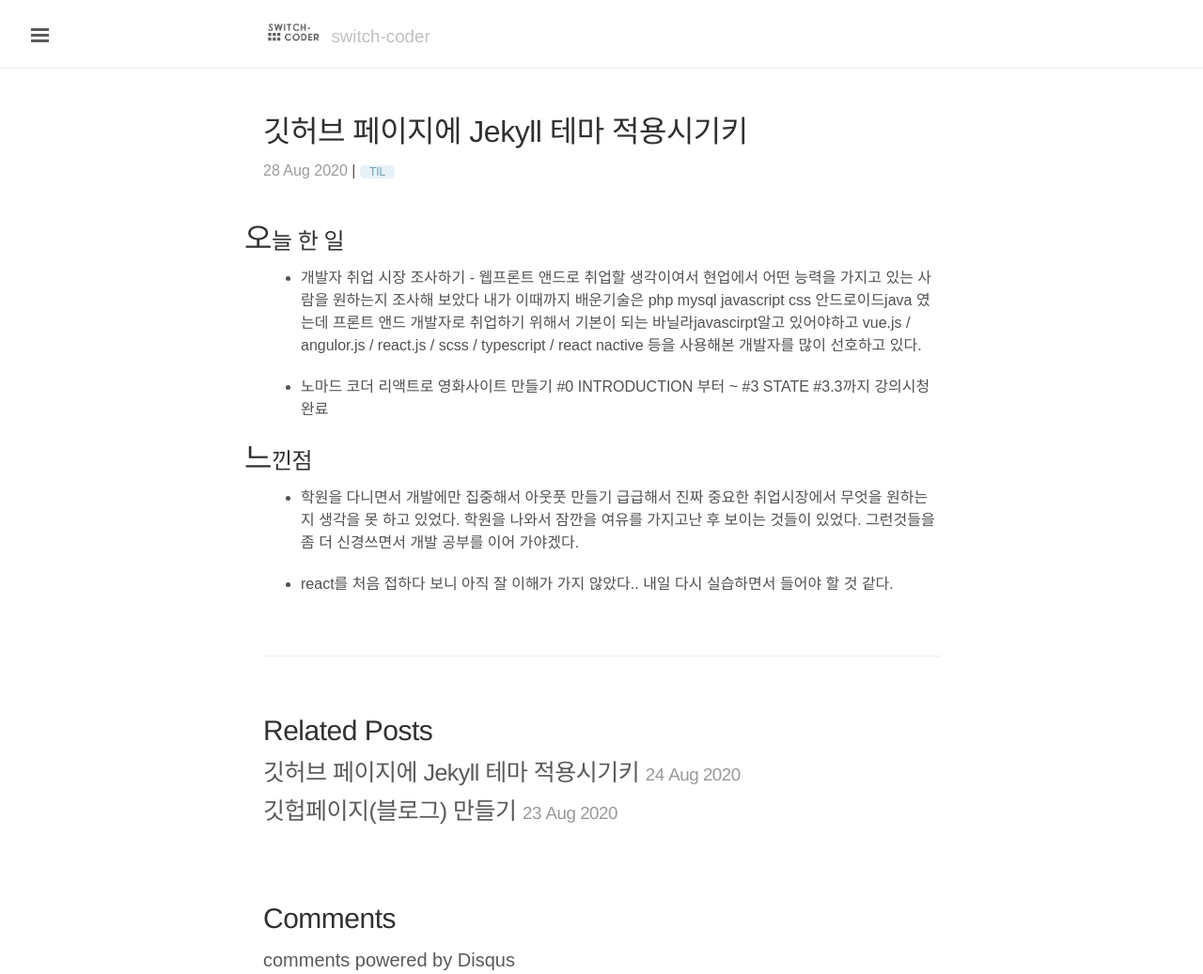
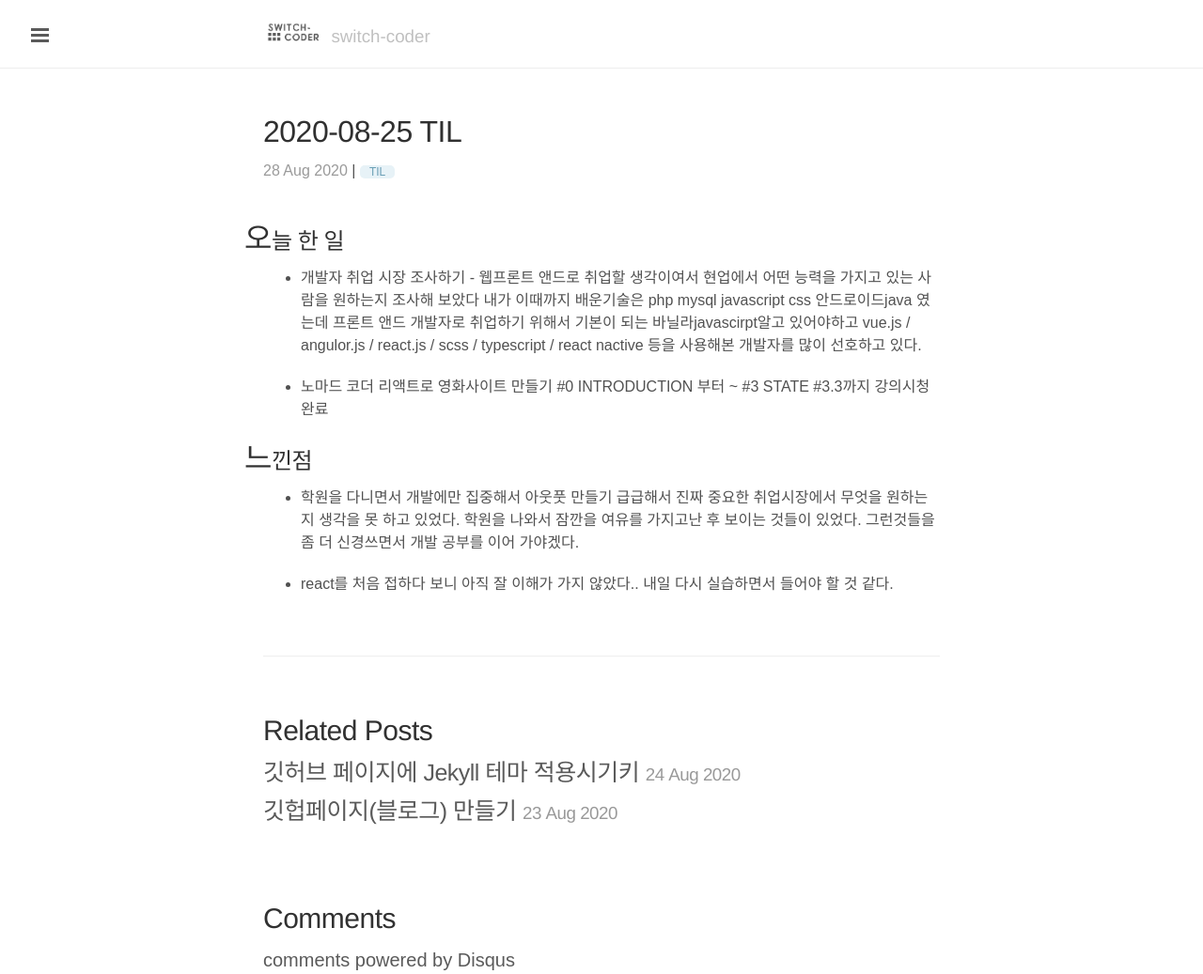
Before and after one commit to switch-coder/blog, a Jekyll site: the page built from _posts/2020-08-28-TIL.md, in a window 1280 px wide and 1037 px high. Shown: the whole window at 94% size. Built offline with Jekyll 4.4.1, drawn with Linux system fonts in a browser that asks for light colours; comment, search, counter and statistics services are not loaded.

Commit message:
타이틀 수정

```diff
--- a/_posts/2020-08-28-TIL.md
+++ b/_posts/2020-08-28-TIL.md
@@ -1,6 +1,6 @@
 ---
 layout: post
-title:  깃허브 페이지에 Jekyll 테마 적용시기키
+title:  2020-08-25 TIL
 comments: true
 category: Blog
 tags: TIL
```
